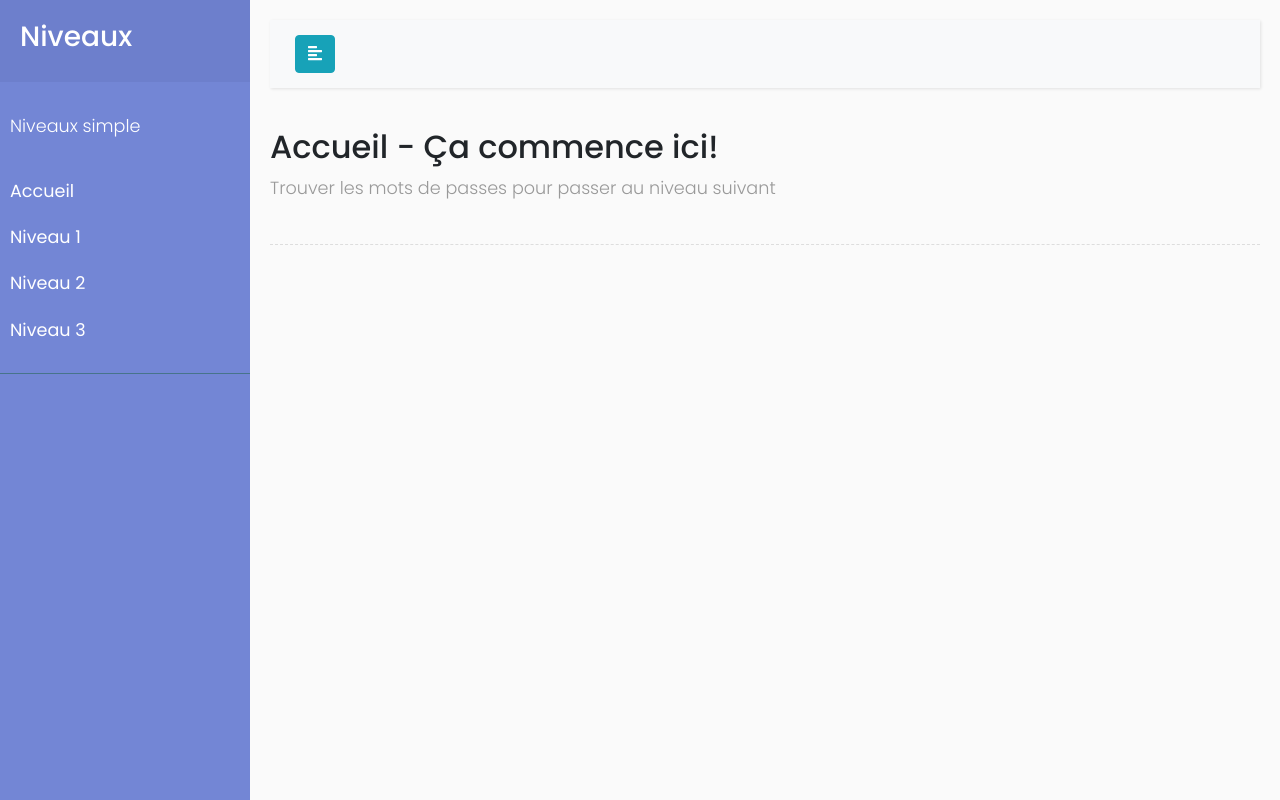
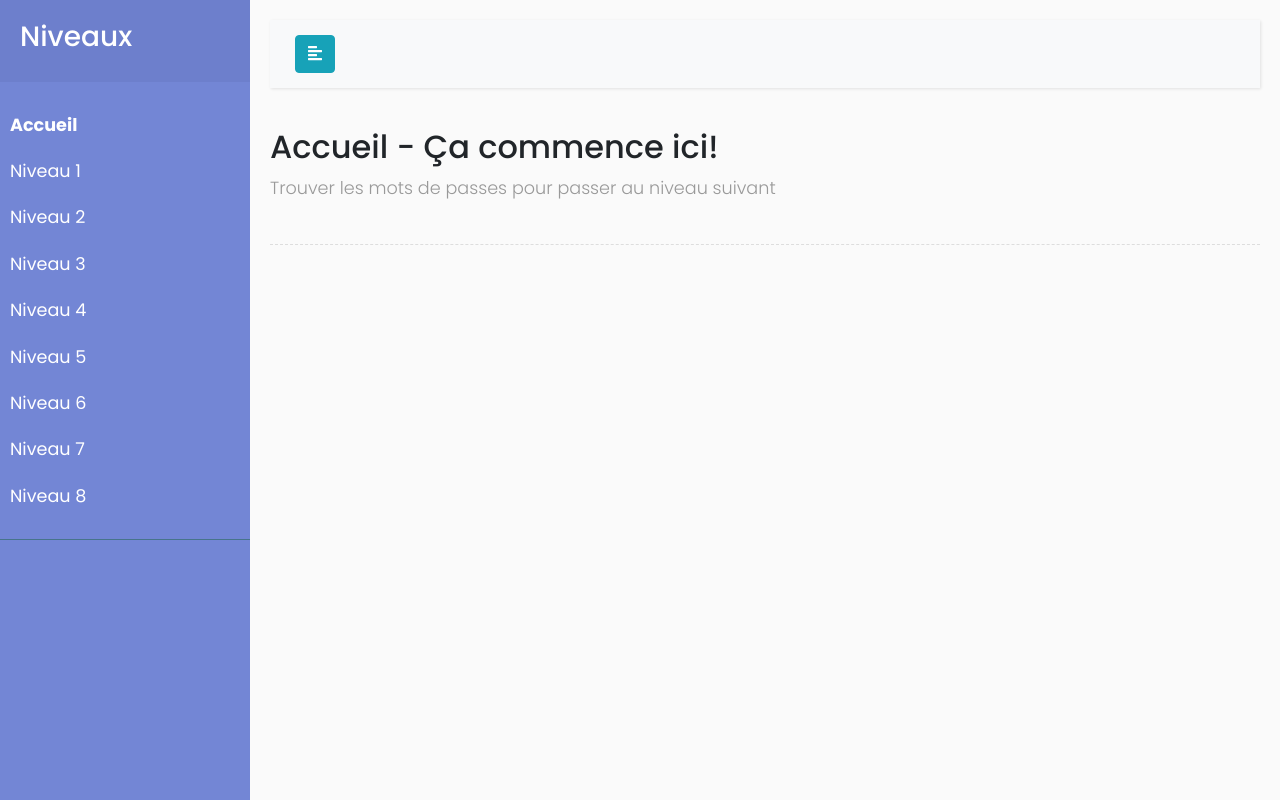
Before and after one commit to ReDDarKwh/project2-linux, a plain HTML site: page index.html in a window 1280 px wide. Drawn offline with nearby package versions, Linux system fonts and the light colour scheme.

Commit message:
added questions basic structure

```diff
--- a/index.html
+++ b/index.html
@@ -42,9 +42,7 @@
           <h3>Niveaux</h3>
         </div>
 
-        <ul class="list-unstyled components">
-          <p>Niveaux simple</p>
-        </ul>
+        <ul class="list-unstyled components"></ul>
       </nav>
 
       <!-- Page Content  -->
--- a/script.js
+++ b/script.js
@@ -2,21 +2,47 @@ const questions = [
   {
     title: 'Accueil',
     name: 'Ça commence ici!',
-    desc: 'Trouver les mots de passes pour passer au niveau suivant'
+    desc: 'Trouver les mots de passes pour passer au niveau suivant',
+    css: 'font-weight: bold;'
   },
   {
-    title: 'Niveau 1',
-    name: 'Slow start',
-    desc: 'description n1'
+    title: 'Niveau 1 ',
+    name: 'Lecture de fichier (facile)',
+    desc: 'Le mot de passe se retrouve dans le ficher /usr/home/pass'
   },
   {
-    title: 'Niveau 2',
-    name: ' slow start',
+    title: 'Niveau 2 ',
+    name: 'slow start (facile)',
     desc: 'description n2'
   },
   {
-    title: 'Niveau 3',
-    name: 'slow start',
+    title: 'Niveau 3 ',
+    name: 'slow start (facile)',
+    desc: 'description n3'
+  },
+  {
+    title: 'Niveau 4 ',
+    name: 'slow start (moyen)',
+    desc: 'description n3'
+  },
+  {
+    title: 'Niveau 5 ',
+    name: 'slow start (moyen)',
+    desc: 'description n3'
+  },
+  {
+    title: 'Niveau 6 ',
+    name: 'slow start (moyen)',
+    desc: 'description n3'
+  },
+  {
+    title: 'Niveau 7',
+    name: 'slow start (difficile)',
+    desc: 'description n3'
+  },
+  {
+    title: 'Niveau 8',
+    name: 'slow start (difficile) ',
     desc: 'description n3'
   }
 ];
@@ -36,6 +62,8 @@ document.addEventListener('DOMContentLoaded', function(event) {
     let item = document.createElement('li');
     let a = document.createElement('a');
 
+    a.style = q.css;
+
     item.append(a);
     list.append(item);
 
```
